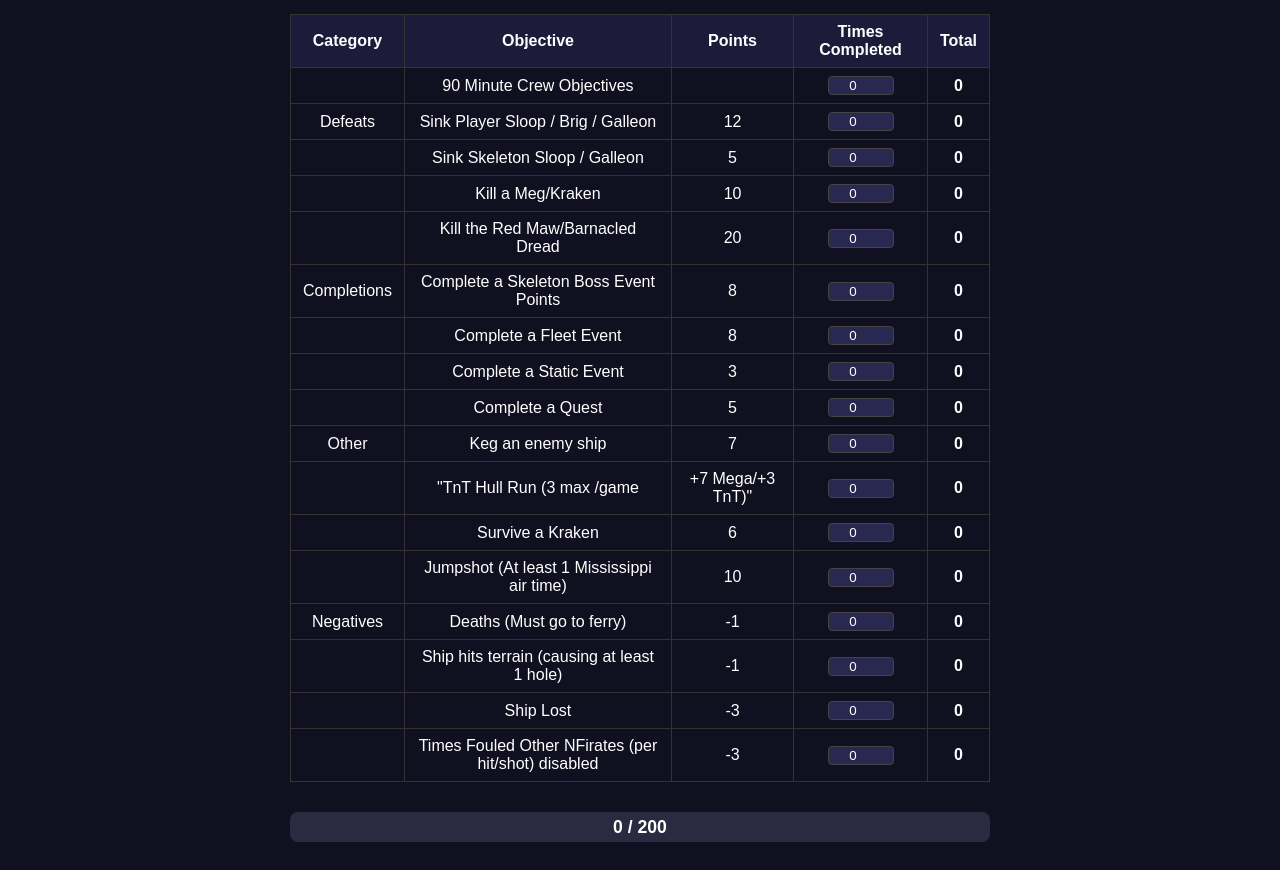
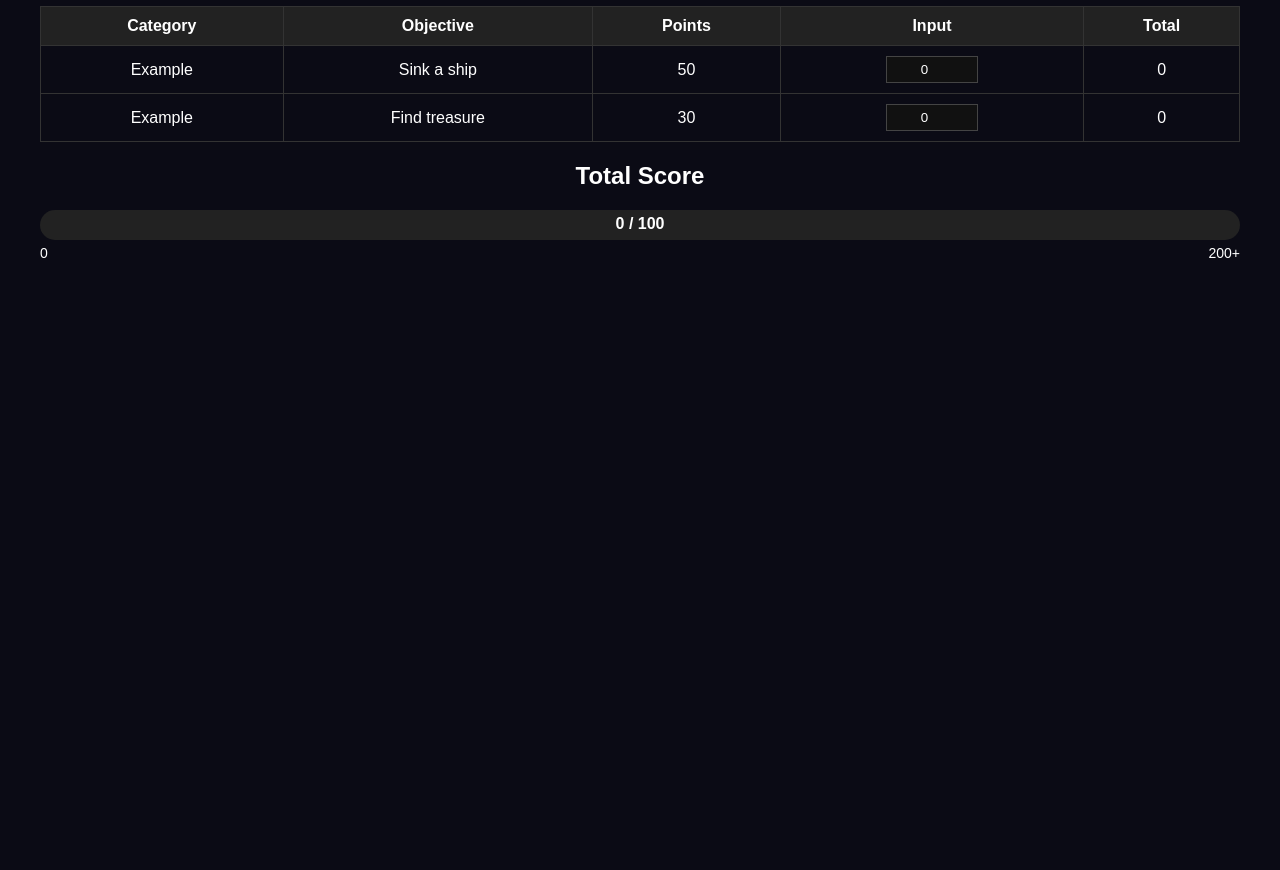
Before and after one commit to Lackedshark9/spyrate-scorecard, a plain HTML site: page index.html in a window 1280 px wide. Shown: the part 92-962 px from the top of the page. After the commit the page ends 800 px from the top, so only its background shows below. Drawn offline with Linux system fonts and the light colour scheme.

Commit message:
Update index.html

```diff
--- a/index.html
+++ b/index.html
@@ -2,147 +2,141 @@
 <html lang="en">
 <head>
   <meta charset="UTF-8">
-  <title>Spyrate Scorecard</title>
+  <meta name="viewport" content="width=device-width, initial-scale=1.0">
+  <title>Spyrate Games Scorecard</title>
   <style>
     body {
-      background: #101020;
+      font-family: Arial, sans-serif;
+      margin: 40px;
+      background-color: #0b0b15;
       color: white;
-      font-family: Arial, sans-serif;
-      display: flex;
-      flex-direction: column;
-      align-items: center;
-      padding: 20px;
+      text-align: center;
     }
+
     table {
+      width: 100%;
       border-collapse: collapse;
-      width: 700px;
-      margin-top: 20px;
+      margin-bottom: 20px;
     }
+
     th, td {
       border: 1px solid #333;
-      padding: 8px 12px;
+      padding: 10px;
       text-align: center;
     }
+
     th {
-      background-color: #1c1c3a;
-    }
-    input {
-      width: 60px;
-      text-align: center;
-      background: #282850;
-      color: white;
-      border: 1px solid #444;
-      border-radius: 4px;
-    }
-    .total {
-      font-weight: bold;
-    }
-    h1 {
-      margin-top: 0;
+      background-color: #222;
     }
 
-    /* === Total Bar === */
-    #totalContainer {
-      width: 700px;
+    input {
+      width: 80px;
+      padding: 5px;
+      background-color: #111;
+      border: 1px solid #444;
+      color: white;
+      text-align: center;
+    }
+
+    .progress-container {
+      width: 100%;
       height: 30px;
-      background: #2a2a40;
-      border-radius: 8px;
-      margin-top: 30px;
+      background-color: #222;
+      border-radius: 15px;
+      overflow: hidden;
       position: relative;
-      overflow: hidden;
+      margin-top: 10px;
     }
-    #totalBar {
+
+    .progress-bar {
       height: 100%;
       width: 0%;
-      background: linear-gradient(90deg, #00ffae, #00c0ff);
-      border-radius: 8px;
-      transition: width 0.5s ease-in-out;
+      transition: width 0.3s;
     }
-    #totalText {
+
+    .bar-labels {
+      display: flex;
+      justify-content: space-between;
+      margin-top: 5px;
+      font-size: 14px;
+    }
+
+    .center-label {
       position: absolute;
-      top: 0;
-      left: 0;
-      right: 0;
-      bottom: 0;
-      display: flex;
-      align-items: center;
-      justify-content: center;
+      width: 100%;
+      text-align: center;
+      top: 5px;
       font-weight: bold;
-      font-size: 1.1em;
     }
   </style>
 </head>
 <body>
-  <h1>Spyrate Scorecard</h1>
+
+  <h1>Spyrate Games Scorecard</h1>
   <table id="scoreTable">
-    <thead>
     <tr>
       <th>Category</th>
       <th>Objective</th>
       <th>Points</th>
-        <th>Times Completed</th>
+      <th>Input</th>
       <th>Total</th>
     </tr>
-    </thead>
-    <tbody></tbody>
+    <tr>
+      <td>Example</td>
+      <td>Sink a ship</td>
+      <td>50</td>
+      <td><input type="number" class="input-score" value="0"></td>
+      <td class="row-total">0</td>
+    </tr>
+    <tr>
+      <td>Example</td>
+      <td>Find treasure</td>
+      <td>30</td>
+      <td><input type="number" class="input-score" value="0"></td>
+      <td class="row-total">0</td>
+    </tr>
   </table>
 
-  <div id="totalContainer">
-    <div id="totalBar"></div>
-    <div id="totalText">0 / 200</div>
+  <h2>Total Score</h2>
+  <div class="progress-container">
+    <div class="progress-bar" id="progressBar"></div>
+    <div class="center-label" id="progressLabel">0 / 100</div>
+  </div>
+  <div class="bar-labels">
+    <span>0</span>
+    <span>200+</span>
   </div>
 
   <script>
-    const MAX_SCORE = 200; // adjust if your score goes higher
-
-    async function loadCSV() {
-      const response = await fetch('scorecard.csv');
-      const text = await response.text();
-
-      const rows = text.trim().split('\n').slice(1); // skip header
-      const tbody = document.querySelector('#scoreTable tbody');
-      tbody.innerHTML = '';
-
-      rows.forEach(row => {
-        const [category, objective, points] = row.split(',').map(x => x.trim());
-        const tr = document.createElement('tr');
-
-        tr.innerHTML = `
-          <td>${category}</td>
-          <td>${objective}</td>
-          <td>${points}</td>
-          <td><input type="number" min="0" value="0"></td>
-          <td class="total">0</td>
-        `;
-        tbody.appendChild(tr);
-      });
-
-      attachListeners();
-    }
-
-    function attachListeners() {
-      document.querySelectorAll('input').forEach(input => {
-        input.addEventListener('input', updateTotals);
-      });
-    }
+    const inputs = document.querySelectorAll('.input-score');
+    const totals = document.querySelectorAll('.row-total');
+    const progressBar = document.getElementById('progressBar');
+    const progressLabel = document.getElementById('progressLabel');
 
     function updateTotals() {
       let grandTotal = 0;
-
-      document.querySelectorAll('#scoreTable tbody tr').forEach(row => {
-        const points = parseInt(row.children[2].textContent) || 0;
-        const times = parseInt(row.querySelector('input').value) || 0;
-        const total = points * times;
-        row.querySelector('.total').textContent = total;
+      inputs.forEach((input, index) => {
+        const basePoints = parseInt(input.parentElement.previousElementSibling.textContent);
+        const total = basePoints * parseInt(input.value || 0);
+        totals[index].textContent = total;
         grandTotal += total;
       });
 
-      const percent = Math.min((grandTotal / MAX_SCORE) * 100, 100);
-      document.getElementById('totalBar').style.width = percent + '%';
-      document.getElementById('totalText').textContent = `${grandTotal} / ${MAX_SCORE}+`;
+      const progress = Math.min(grandTotal, 200);
+      const percentage = (progress / 200) * 100;
+      progressBar.style.width = percentage + '%';
+      progressLabel.textContent = `${grandTotal} / 100`;
+
+      if (grandTotal < 100) {
+        progressBar.style.backgroundColor = '#a020f0'; // purple
+      } else {
+        progressBar.style.backgroundColor = '#ffd700'; // gold
+      }
     }
 
-    loadCSV();
+    inputs.forEach(input => input.addEventListener('input', updateTotals));
+    updateTotals();
   </script>
+
 </body>
 </html>
```
Lines whose indentation alone changed are shown as unchanged.
